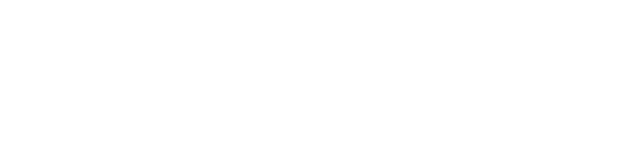
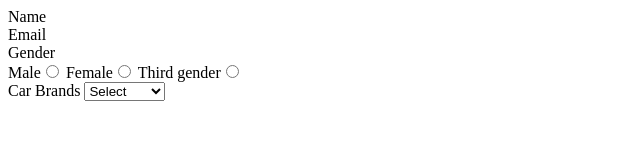
Before and after one commit to acciojob/signup-form-car-Sonu34668, a website: page main.html in a window 1280 px wide. Shown: the whole page, without its empty margins (0-640 px from the left). Drawn offline with Linux system fonts and the light colour scheme.

Commit message:
created a submission

```diff
--- a/main.html
+++ b/main.html
@@ -10,6 +10,34 @@
 	<!-- the entire body must be written by student -->
     <script type="text/javascript" src="./script.js">
 </script>
+	<div>
+		<label for="Name">Name</label><br>
+	</div>
+	<div>
+		<label for="Email">Email</label><br>
+	</div>
+	<div>
+		<label for="Gender">Gender</label><br>
+		Male<input type="radio" name = "Gender">
+		Female<input type="radio" name="Gender">
+		Third gender<input type="radio" name="Gender"><br>
+	</div>
+	<div>
+		<label for="Car Brands">Car Brands</label>
+		<Select name="Car Brands">
+			<option>Select</option>
+			<option>BMW</option>
+			<option> Audi</option>
+			<option>Mercedez</option><br>
+
+	</div>
+	<div>
+	<label for="Age">Age</label><br>
+	</div>
+	<div>
+		<label for="DOB">DOB</label>
+	</div>
+
 
 </body>
 
```
